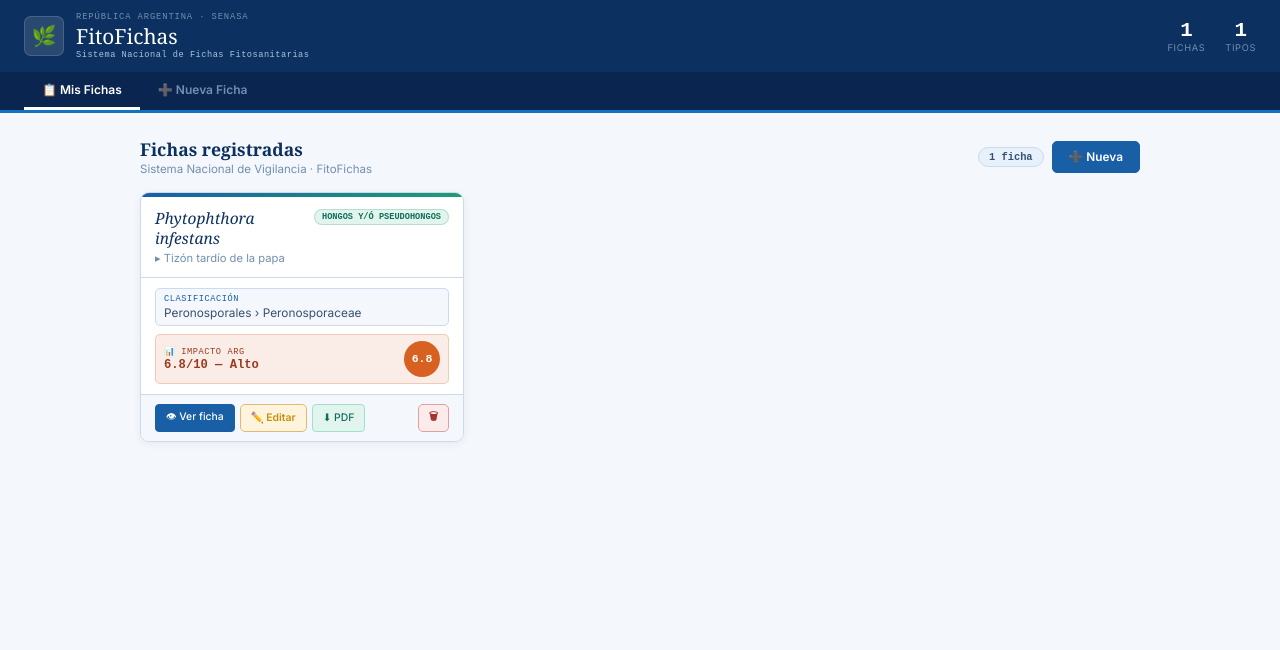
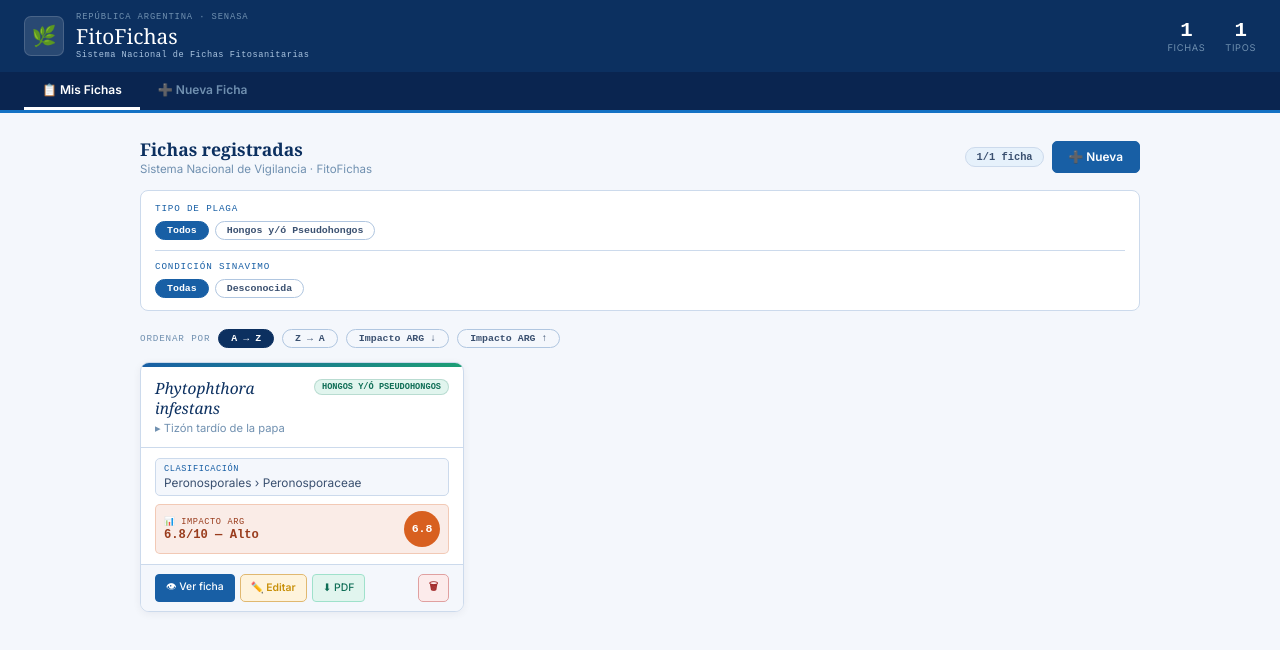
Before and after one commit to gaudiodev-del/Fitofichas, a React (Vite) app: page / in a window 1280 px wide. Shown: the top 650 px of the page. Built offline with nearby package versions, Linux system fonts and the light colour scheme.

Commit message:
Add CLAUDE.md and app improvements

```diff
--- a/src/App.jsx
+++ b/src/App.jsx
@@ -17,6 +17,9 @@ export default function App() {
   const [view, setView] = useState(null);
   const [edit, setEdit] = useState(null);
   const [del, setDel] = useState(null);
+  const [filterTipo, setFilterTipo] = useState(null);
+  const [filterSinavimo, setFilterSinavimo] = useState(null);
+  const [sortKey, setSortKey] = useState("alpha_asc");
 
   useEffect(() => {
     try {
@@ -57,6 +60,20 @@ export default function App() {
   const upd = (k, v) => setEdit(p => ({ ...p, [k]: v }));
   const updT = (k, v) => setEdit(p => ({ ...p, taxonomia: { ...p.taxonomia, [k]: v } }));
   const types = new Set(fichas.map(f => f.tipoplaga).filter(Boolean));
+  const sinavimoVals = new Set(fichas.map(f => f.condicion_sinavimo || "Desconocida"));
+  const avgImpact = f => f.impacto_comercial ? IMPACT_CATS.reduce((s, c) => s + (f.impacto_comercial[c.key] || 0), 0) / IMPACT_CATS.length : -1;
+  const fichasFiltradas = fichas
+    .filter(f =>
+      (!filterTipo || f.tipoplaga === filterTipo) &&
+      (!filterSinavimo || (f.condicion_sinavimo || "Desconocida") === filterSinavimo)
+    )
+    .sort((a, b) => {
+      if (sortKey === "alpha_asc") return (a.nombre_cientifico || "").localeCompare(b.nombre_cientifico || "");
+      if (sortKey === "alpha_desc") return (b.nombre_cientifico || "").localeCompare(a.nombre_cientifico || "");
+      if (sortKey === "imp_asc") return avgImpact(a) - avgImpact(b);
+      if (sortKey === "imp_desc") return avgImpact(b) - avgImpact(a);
+      return 0;
+    });
 
   // Estilos
   const BTN = { fontFamily: "'Inter','Segoe UI',sans-serif", fontSize: "0.74rem", fontWeight: 600, padding: "8px 16px", borderRadius: 5, cursor: "pointer", border: "1px solid", display: "inline-flex", alignItems: "center", gap: 5, transition: "all .12s" };
@@ -135,6 +152,16 @@ export default function App() {
                 </FV>
               </div>
             )}
+            <div style={{ marginBottom: 16 }}>{SL("Condición Oficial (Sinavimo)")}
+              <FV>
+                <div style={{ display: "flex", alignItems: "center", gap: 10 }}>
+                  <span style={{ fontFamily: "monospace", fontSize: "0.75rem", color: f.condicion_sinavimo && f.condicion_sinavimo !== "Desconocida" ? P.navy : P.txt3, fontWeight: f.condicion_sinavimo && f.condicion_sinavimo !== "Desconocida" ? 600 : 400 }}>
+                    {f.condicion_sinavimo || "Desconocida"}
+                  </span>
+                  <a href="https://www.sinavimo.gov.ar" target="_blank" rel="noopener noreferrer" style={{ fontFamily: "monospace", fontSize: "0.6rem", color: P.blue, textDecoration: "none", border: `1px solid ${P.border2}`, borderRadius: 3, padding: "1px 6px" }}>↗ SINAVIMO</a>
+                </div>
+              </FV>
+            </div>
             {f.descripcion_biologica && <FLD label="Descripción Biológica">{f.descripcion_biologica}</FLD>}
             {f.signos_sintomas && <FLD label="Signos, Síntomas y Daños">{f.signos_sintomas}</FLD>}
             {f.condiciones_predisponentes && <FLD label="Condiciones Predisponentes">{f.condiciones_predisponentes}</FLD>}
@@ -200,6 +227,7 @@ export default function App() {
                 ))}
               </div>
             </div>
+            <div style={{ marginBottom: 12 }}>{SL("Condición Oficial (Sinavimo)")}<input style={IN} value={edit.condicion_sinavimo || ""} onChange={e => upd("condicion_sinavimo", e.target.value)} placeholder="Ej: Plaga Cuarentenaria Ausente / Plaga No Cuarentenaria Presente / Desconocida" /></div>
             {[["descripcion_biologica", "Descripción Biológica", 1000, 5], ["signos_sintomas", "Signos, Síntomas y Daños", 500, 3], ["condiciones_predisponentes", "Condiciones Predisponentes", 500, 3]].map(([k, lbl, max, rows]) => (
               <div key={k} style={{ marginBottom: 12 }}>
                 {SL(`${lbl} (máx ${max})`)}<textarea style={TA} rows={rows} value={edit[k] || ""} onChange={e => upd(k, e.target.value.slice(0, max))} /><CC k={k} max={max} />
@@ -330,18 +358,67 @@ export default function App() {
             </div>
           ) : (
             <>
-              <div style={{ display: "flex", alignItems: "center", justifyContent: "space-between", marginBottom: 16 }}>
+              <div style={{ display: "flex", alignItems: "center", justifyContent: "space-between", marginBottom: 14 }}>
                 <div>
                   <div style={{ fontFamily: "Georgia,serif", fontSize: "1.1rem", color: P.navy, fontWeight: 600 }}>Fichas registradas</div>
                   <div style={{ fontSize: "0.72rem", color: P.txt3, marginTop: 1 }}>Sistema Nacional de Vigilancia · FitoFichas</div>
                 </div>
                 <div style={{ display: "flex", gap: 8, alignItems: "center" }}>
-                  <span style={{ fontFamily: "monospace", fontSize: "0.65rem", color: P.txt2, background: P.blueL, border: `1px solid ${P.border}`, padding: "3px 10px", borderRadius: 20, fontWeight: 600 }}>{fichas.length} {fichas.length === 1 ? "ficha" : "fichas"}</span>
+                  <span style={{ fontFamily: "monospace", fontSize: "0.65rem", color: P.txt2, background: P.blueL, border: `1px solid ${P.border}`, padding: "3px 10px", borderRadius: 20, fontWeight: 600 }}>{fichasFiltradas.length}/{fichas.length} {fichas.length === 1 ? "ficha" : "fichas"}</span>
                   <button style={{ ...BSM, ...BP }} onClick={() => setTab("nueva")}>➕ Nueva</button>
                 </div>
               </div>
+
+              {/* Filtros */}
+              <div style={{ background: P.bgW, border: `1px solid ${P.border}`, borderRadius: 8, padding: "12px 14px", marginBottom: 18 }}>
+                <div style={{ marginBottom: 10 }}>
+                  <div style={{ fontFamily: "monospace", fontSize: "0.58rem", color: P.blue, textTransform: "uppercase", letterSpacing: ".09em", marginBottom: 7 }}>Tipo de plaga</div>
+                  <div style={{ display: "flex", flexWrap: "wrap", gap: 6 }}>
+                    <button onClick={() => setFilterTipo(null)} style={{ fontFamily: "monospace", fontSize: "0.62rem", fontWeight: 600, padding: "3px 11px", borderRadius: 20, cursor: "pointer", border: `1px solid ${!filterTipo ? P.blue : P.border2}`, background: !filterTipo ? P.blue : "transparent", color: !filterTipo ? "#fff" : P.txt2, transition: "all .12s" }}>Todos</button>
+                    {[...types].sort().map(t => {
+                      const tb = tipoBg(t);
+                      const active = filterTipo === t;
+                      return <button key={t} onClick={() => setFilterTipo(active ? null : t)} style={{ fontFamily: "monospace", fontSize: "0.62rem", fontWeight: 600, padding: "3px 11px", borderRadius: 20, cursor: "pointer", border: `1px solid ${active ? tb.color : P.border2}`, background: active ? tb.color : "transparent", color: active ? "#fff" : P.txt2, transition: "all .12s" }}>{t}</button>;
+                    })}
+                  </div>
+                </div>
+                <div style={{ borderTop: `1px solid ${P.border}`, paddingTop: 10 }}>
+                  <div style={{ fontFamily: "monospace", fontSize: "0.58rem", color: P.blue, textTransform: "uppercase", letterSpacing: ".09em", marginBottom: 7 }}>Condición Sinavimo</div>
+                  <div style={{ display: "flex", flexWrap: "wrap", gap: 6 }}>
+                    <button onClick={() => setFilterSinavimo(null)} style={{ fontFamily: "monospace", fontSize: "0.62rem", fontWeight: 600, padding: "3px 11px", borderRadius: 20, cursor: "pointer", border: `1px solid ${!filterSinavimo ? P.blue : P.border2}`, background: !filterSinavimo ? P.blue : "transparent", color: !filterSinavimo ? "#fff" : P.txt2, transition: "all .12s" }}>Todas</button>
+                    {[...sinavimoVals].sort().map(s => {
+                      const active = filterSinavimo === s;
+                      const isC = s.includes("Cuarentenaria");
+                      const isP = s.includes("Presente");
+                      const color = s === "Desconocida" ? P.txt3 : isC && isP ? P.red : isC ? "#d97706" : isP ? P.accent : P.txt2;
+                      return <button key={s} onClick={() => setFilterSinavimo(active ? null : s)} style={{ fontFamily: "monospace", fontSize: "0.62rem", fontWeight: 600, padding: "3px 11px", borderRadius: 20, cursor: "pointer", border: `1px solid ${active ? color : P.border2}`, background: active ? color : "transparent", color: active ? "#fff" : P.txt2, transition: "all .12s" }}>{s}</button>;
+                    })}
+                  </div>
+                </div>
+              </div>
+
+              {/* Ordenamiento */}
+              <div style={{ display: "flex", alignItems: "center", gap: 8, marginBottom: 14, flexWrap: "wrap" }}>
+                <span style={{ fontFamily: "monospace", fontSize: "0.58rem", color: P.txt3, textTransform: "uppercase", letterSpacing: ".09em" }}>Ordenar por</span>
+                {[
+                  ["alpha_asc",  "A → Z"],
+                  ["alpha_desc", "Z → A"],
+                  ["imp_desc",   "Impacto ARG ↓"],
+                  ["imp_asc",    "Impacto ARG ↑"],
+                ].map(([key, lbl]) => (
+                  <button key={key} onClick={() => setSortKey(key)} style={{ fontFamily: "monospace", fontSize: "0.62rem", fontWeight: 600, padding: "3px 12px", borderRadius: 20, cursor: "pointer", border: `1px solid ${sortKey === key ? P.navy : P.border2}`, background: sortKey === key ? P.navy : "transparent", color: sortKey === key ? "#fff" : P.txt2, transition: "all .12s" }}>{lbl}</button>
+                ))}
+              </div>
+
+              {fichasFiltradas.length === 0 && (
+                <div style={{ textAlign: "center", padding: "40px 20px", color: P.txt3, fontFamily: "monospace", fontSize: "0.78rem" }}>
+                  Sin fichas para los filtros seleccionados.
+                  <button onClick={() => { setFilterTipo(null); setFilterSinavimo(null); }} style={{ display: "block", margin: "10px auto 0", ...BS, fontSize: "0.7rem" }}>Limpiar filtros</button>
+                </div>
+              )}
+
               <div style={{ display: "grid", gridTemplateColumns: "repeat(auto-fill,minmax(290px,1fr))", gap: 14, paddingBottom: 44 }}>
-                {fichas.map((f, i) => {
+                {fichasFiltradas.map((f, i) => {
                   const imp = f.impacto_comercial;
                   const overall = imp ? Math.round((IMPACT_CATS.reduce((s, c) => s + (imp[c.key] || 0), 0) / IMPACT_CATS.length) * 10) / 10 : null;
                   const oc = overall !== null ? impColor(overall) : null;
```
Also changed, not shown: 1 other file (tests, documents, lock files or other folders).
